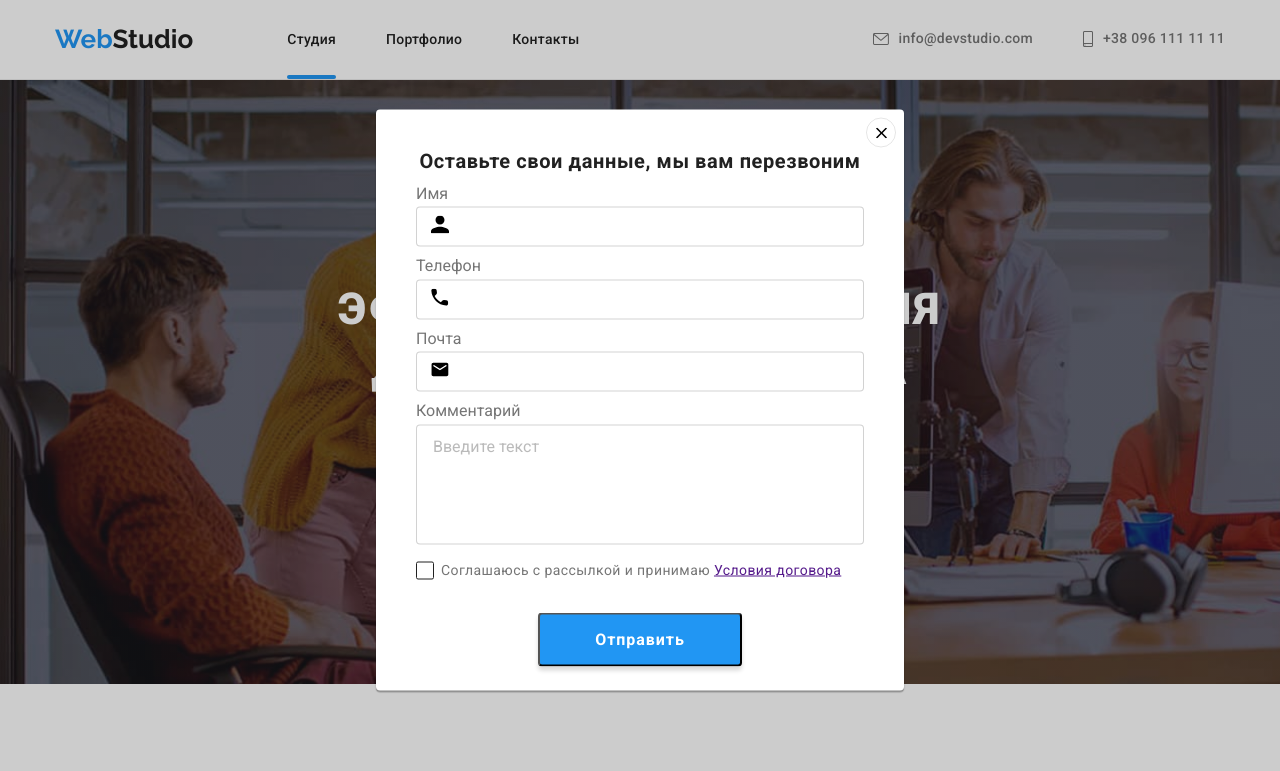
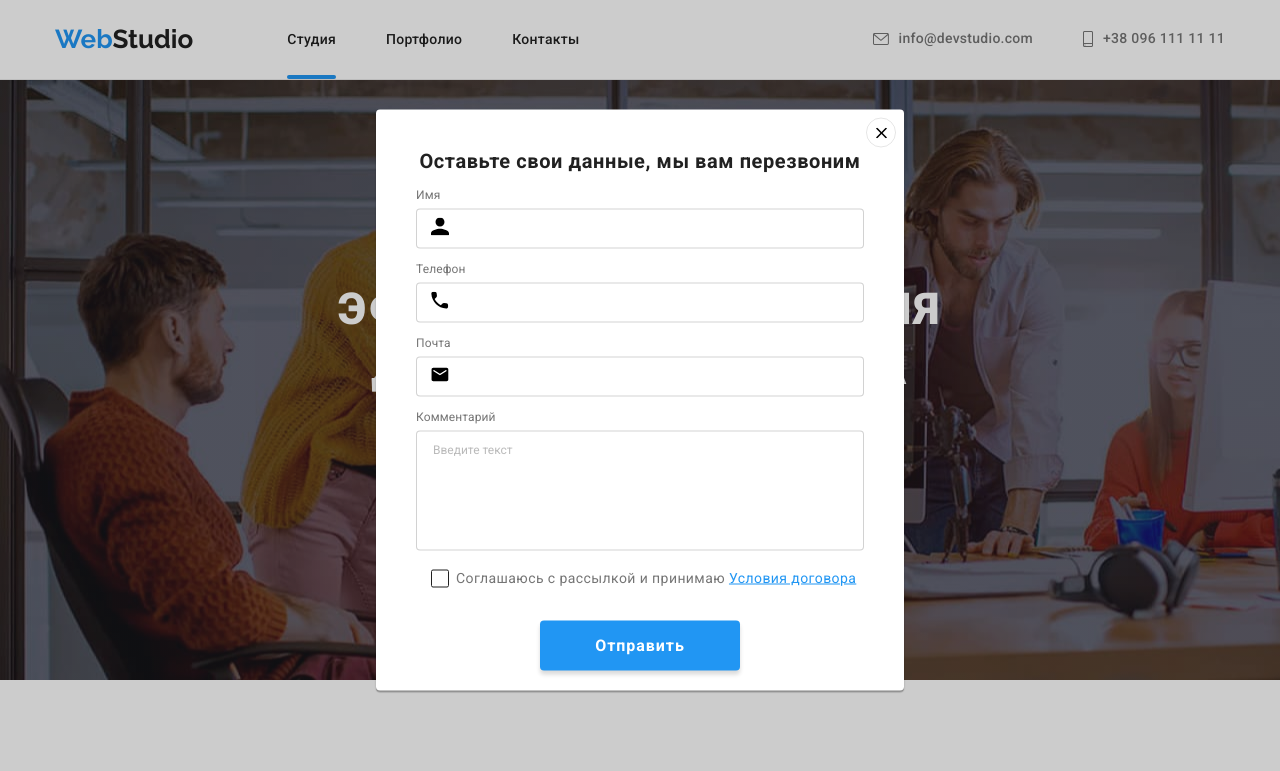
Before and after one commit to TatyanaChi/goit-markup-hw-06, a plain HTML site: page index.html in a window 1280 px wide. Both pictures are taken after a click on the button "Заказать услугу". Shown: the top 771 px of the page. Drawn offline with nearby package versions, Linux system fonts and the light colour scheme.

Commit message:
corrections hw6

```diff
--- a/css/styles.css
+++ b/css/styles.css
@@ -320,6 +320,7 @@ img {
   box-shadow: 0px 4px 4px rgba(0, 0, 0, 0.15);
   /* background: #2196F3; */
   border-radius: 4px;
+  border: transparent;
 
   font-family: inherit;
   font-weight: 700;
@@ -842,6 +843,7 @@ img {
   background-color: var(--accent-color);
   box-shadow: 0px 4px 4px rgba(0, 0, 0, 0.15);
   border-radius: 4px;
+  border: transparent;
 }
 
 .submit-btn::after {
@@ -930,6 +932,11 @@ img {
 .contact-form-field {
   display: block;
   margin-bottom: 10px;
+  font-style: normal;
+  font-weight: 400;
+  font-size: 12px;
+  line-height: 1.67;
+  letter-spacing: 0.01em;
   color: var(--secondary-text-color);
 }
 
@@ -989,6 +996,7 @@ img {
 
 .contact-form-checkbox-wrapper {
   margin-bottom: 30px;
+  padding-left: 15px;
 }
 
 .contact-form-checkbox-label {
@@ -1036,6 +1044,10 @@ img {
   border-radius: 2px;
 }
 
+.form-list-link {
+  color: var(--accent-color);
+}
+
 .contact-form-submit-btn {
   display: block;
   margin: 0 auto;
@@ -1047,6 +1059,7 @@ img {
   font-size: 16px;
   line-height: 1.88;
   letter-spacing: 0.06em;
+  border: transparent;
   box-shadow: 0px 4px 4px rgba(0, 0, 0, 0.15);
   border-radius: 4px;
   cursor: pointer;
```
